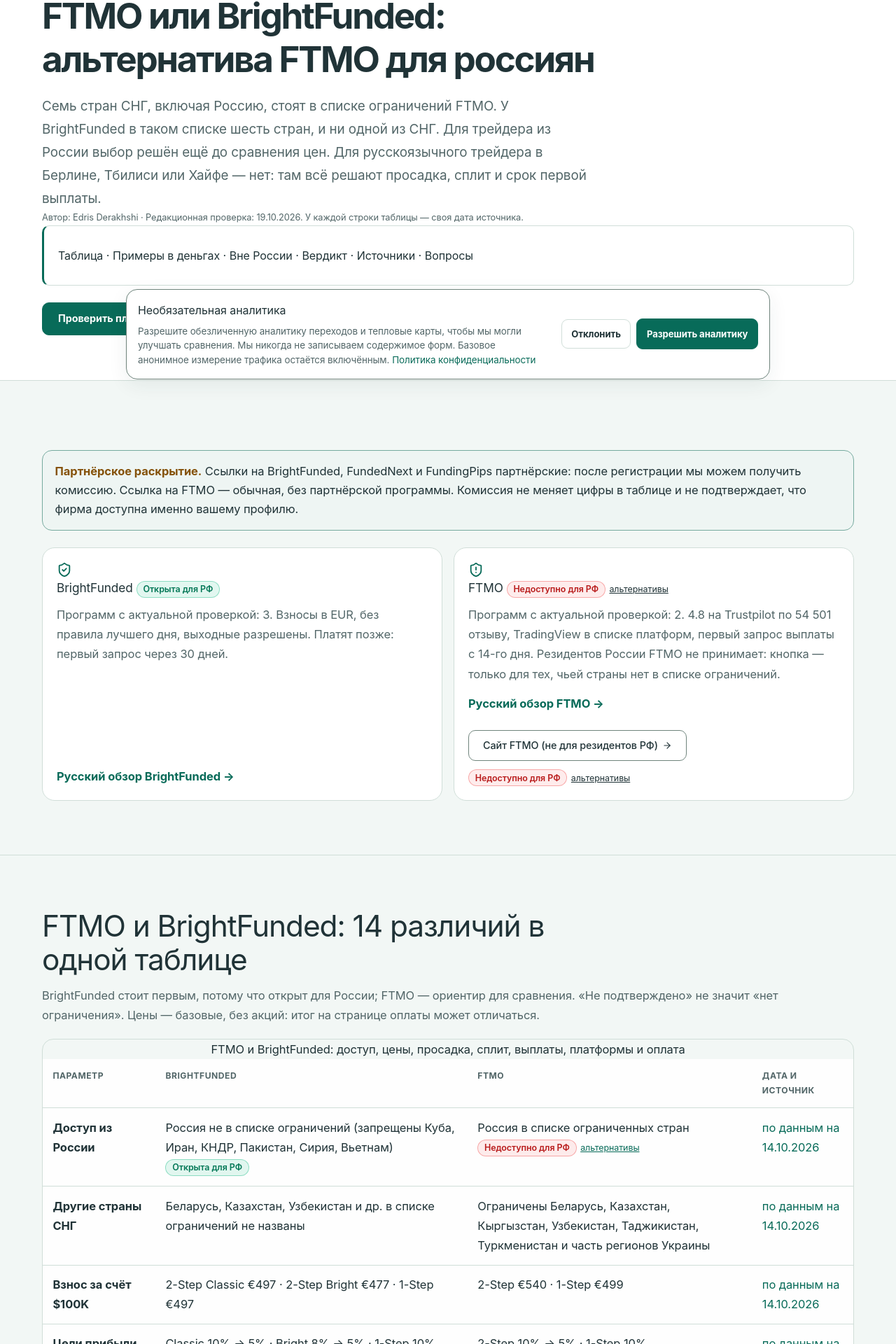
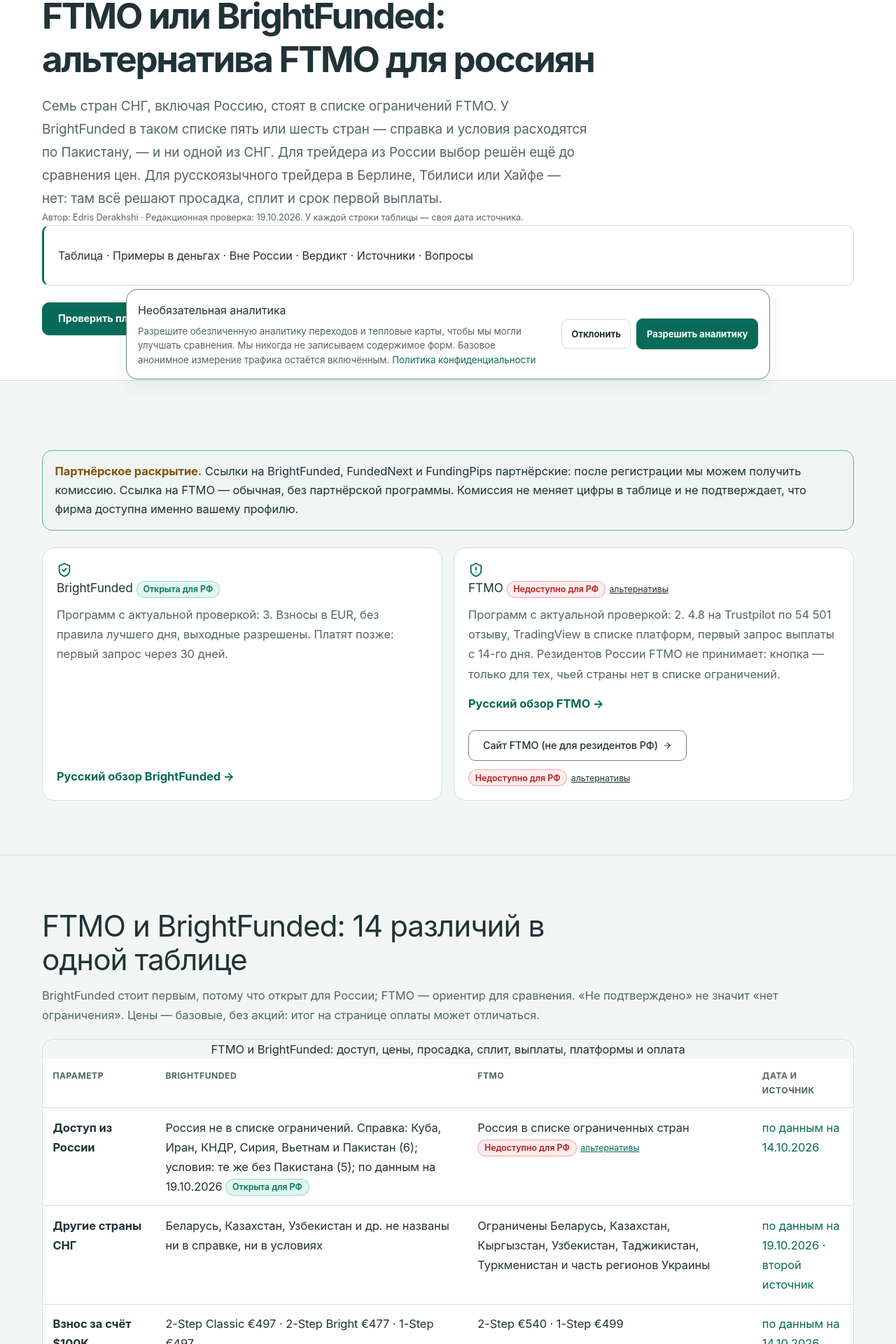
Before and after one commit to Vilmanis99/tradersfund, a Next.js app: page /ru/ftmo-vs-bright-funded in a window 1280 px wide. Shown: the part 226-2146 px from the top of the page at 70% size. Built offline with nearby package versions, Linux system fonts and the light colour scheme; no server answers.

Commit message:
content(ru): ftmo-vs-bright-funded — BrightFunded restricted countries per help centre (6, incl. Pakistan) and Terms §2 (5), checked 19.10.2026

```diff
--- a/app/ru/ftmo-vs-bright-funded/page.tsx
+++ b/app/ru/ftmo-vs-bright-funded/page.tsx
@@ -28,6 +28,8 @@ export const metadata: Metadata = {
 
 /** Dated facts from Prop Firm Tracker files (/workspace/ru-data/2026-10-14-*.md) and firms.json rule evidence. */
 const TRACKER_CAPTURE = '2026-10-14'
+/** BrightFunded country sources re-read 2026-10-19: help article (updated 15.09.2026) lists 6 incl. Pakistan; Terms §2 list 5 without Pakistan and reserve further restrictions. */
+const BRIGHT_COUNTRIES_CHECKED = '2026-10-19'
 const RULES_CAPTURE = '2026-10-15'
 const TRUSTPILOT_CAPTURE = '2026-10-15'
 /** /workspace/ru-data/2026-10-19-ftmo-brightfunded-payments.md (ftmo.com global pages, not FTMO US). */
@@ -43,6 +45,7 @@ const SOURCES = {
   ftmoCryptoWithdrawals: 'https://ftmo.com/en/crypto-withdrawals/',
   brightPayouts: 'https://help.brightfunded.com/en/articles/9241681-how-can-i-get-paid',
   brightCountries: 'https://help.brightfunded.com/en/articles/9286630-what-countries-are-restricted-at-brightfunded',
+  brightTerms: 'https://brightfunded.com/terms-and-conditions',
   brightCrypto: 'https://help.brightfunded.com/en/articles/9286623-can-i-pay-for-my-challenge-with-crypto',
   brightCards: 'https://help.brightfunded.com/en/articles/12000749-the-most-frequently-asked-general-questions',
   brightReward: 'https://help.brightfunded.com/en/articles/9268736-how-does-my-reward-split-work-on-my-funded-account',
@@ -62,7 +65,7 @@ const faqs: RussianFaqItem[] = [
   },
   {
     q: 'BrightFunded работает с Россией?',
-    a: `${asOf(TRACKER_CAPTURE)} России нет в списке ограничений BrightFunded: справка называет Кубу, Иран, Северную Корею, Пакистан, Сирию и Вьетнам. Отсутствие страны в списке — не персональное одобрение: гражданство, адрес, KYC и способ выплаты всё равно проверяются по вашему профилю.`,
+    a: `${asOf(BRIGHT_COUNTRIES_CHECKED)} России нет ни в одном списке ограничений BrightFunded. Справка (обновлена 15.09.2026) называет шесть стран: Кубу, Иран, Северную Корею, Сирию, Вьетнам и Пакистан. Условия (п. 2) называют пять, без Пакистана, но оставляют за фирмой право ограничивать и другие страны, поэтому для новой регистрации действует более строгий список справки. Отсутствие страны в списке — не персональное одобрение: гражданство, адрес, KYC и способ выплаты всё равно проверяются по вашему профилю.`,
   },
   {
     q: 'Чем оплатить челлендж BrightFunded из России?',
@@ -147,15 +150,15 @@ export default function RussianFtmoVsBrightFundedPage() {
   const rows: Array<{ id: string; field: string; bright: ReactNode; ftmo: ReactNode; date: string; source: string; source2?: string }> = [
     {
       id: 'russia', field: 'Доступ из России',
-      bright: <>Россия не в списке ограничений (запрещены Куба, Иран, КНДР, Пакистан, Сирия, Вьетнам) <RuAccessBadge firm="bright-funded" /></>,
+      bright: <>Россия не в списке ограничений. Справка: Куба, Иран, КНДР, Сирия, Вьетнам и Пакистан (6); условия: те же без Пакистана (5); {asOf(BRIGHT_COUNTRIES_CHECKED)} <RuAccessBadge firm="bright-funded" /></>,
       ftmo: <>Россия в списке ограниченных стран <RuAccessBadge firm="ftmo" /></>,
       date: TRACKER_CAPTURE, source: SOURCES.ftmoCountries,
     },
     {
       id: 'cis', field: 'Другие страны СНГ',
-      bright: 'Беларусь, Казахстан, Узбекистан и др. в списке ограничений не названы',
+      bright: 'Беларусь, Казахстан, Узбекистан и др. не названы ни в справке, ни в условиях',
       ftmo: 'Ограничены Беларусь, Казахстан, Кыргызстан, Узбекистан, Таджикистан, Туркменистан и часть регионов Украины',
-      date: TRACKER_CAPTURE, source: SOURCES.brightCountries,
+      date: BRIGHT_COUNTRIES_CHECKED, source: SOURCES.brightCountries, source2: SOURCES.brightTerms,
     },
     {
       id: 'price', field: 'Взнос за счёт $100K',
@@ -267,8 +270,8 @@ export default function RussianFtmoVsBrightFundedPage() {
           <div className="ru-eyebrow"><Scale size={14} aria-hidden="true" /> Правила против правил</div>
           <h1>{H1}</h1>
           <p className="ru-lead">
-            Семь стран СНГ, включая Россию, стоят в списке ограничений FTMO. У BrightFunded в таком списке шесть
-            стран, и ни одной из СНГ. Для трейдера из России выбор решён ещё до сравнения цен. Для русскоязычного
+            Семь стран СНГ, включая Россию, стоят в списке ограничений FTMO. У BrightFunded в таком списке пять или шесть
+            стран — справка и условия расходятся по Пакистану, — и ни одной из СНГ. Для трейдера из России выбор решён ещё до сравнения цен. Для русскоязычного
             трейдера в Берлине, Тбилиси или Хайфе — нет: там всё решают просадка, сплит и срок первой выплаты.
           </p>
           <p className="ru-source-line">Автор: <Link href="/authors/edris-derakhshi">Edris Derakhshi</Link> · Редакционная проверка: {ruDate(dateModified)}. У каждой строки таблицы — своя дата источника.</p>
@@ -338,7 +341,7 @@ export default function RussianFtmoVsBrightFundedPage() {
               </tbody>
             </table>
           </div>
-          <p className="ru-source-line">Цены и параметры программ — из датированных записей по каждой программе (самая ранняя — {ruDate(earliestCapture)}). Доступ по странам и сплит FTMO — проверка {ruDate(TRACKER_CAPTURE)}; способы оплаты, вывода и график выплат обеих фирм — {ruDate(PAYMENTS_CAPTURE)}, по официальным страницам ftmo.com и справке BrightFunded.</p>
+          <p className="ru-source-line">Цены и параметры программ — из датированных записей по каждой программе (самая ранняя — {ruDate(earliestCapture)}). Доступ по странам и сплит FTMO — проверка {ruDate(TRACKER_CAPTURE)}; списки стран BrightFunded — {ruDate(BRIGHT_COUNTRIES_CHECKED)}; способы оплаты, вывода и график выплат обеих фирм — {ruDate(PAYMENTS_CAPTURE)}, по официальным страницам ftmo.com и справке BrightFunded.</p>
         </div>
       </section>
 
@@ -462,7 +465,7 @@ export default function RussianFtmoVsBrightFundedPage() {
             <li><a href={SOURCES.ftmoReward} target="_blank" rel="noopener noreferrer">FTMO: доля и запрос вознаграждения</a> — {asOf(TRACKER_CAPTURE)}.</li>
             <li><a href={SOURCES.ftmoObjectives} target="_blank" rel="noopener noreferrer">FTMO: торговые цели, просадка и правило лучшего дня</a> — {asOf(RULES_CAPTURE)}.</li>
             <li><a href={SOURCES.ftmoPlatforms} target="_blank" rel="noopener noreferrer">FTMO: платформы</a> — {asOf(RULES_CAPTURE)}.</li>
-            <li><a href={SOURCES.brightCountries} target="_blank" rel="noopener noreferrer">BrightFunded: ограниченные страны</a> — {asOf(TRACKER_CAPTURE)}.</li>
+            <li data-russian-bright-country-conflict="help-six-terms-five"><a href={SOURCES.brightCountries} target="_blank" rel="noopener noreferrer">BrightFunded: ограниченные страны (справка, обновлена 15.09.2026; шесть стран с Пакистаном)</a> и <a href={SOURCES.brightTerms} target="_blank" rel="noopener noreferrer">условия, п. 2 (пять стран без Пакистана)</a> — {asOf(BRIGHT_COUNTRIES_CHECKED)}.</li>
             <li><a href={SOURCES.brightCrypto} target="_blank" rel="noopener noreferrer">BrightFunded: оплата криптовалютой</a> и <a href={SOURCES.brightCards} target="_blank" rel="noopener noreferrer">оплата картой</a> — {asOf(PAYMENTS_CAPTURE)}.</li>
             <li><a href={SOURCES.ftmoPayments} target="_blank" rel="noopener noreferrer">FTMO: способы оплаты челленджа</a>, <a href={SOURCES.ftmoReward} target="_blank" rel="noopener noreferrer">вывод вознаграждения</a> и <a href={SOURCES.ftmoCryptoWithdrawals} target="_blank" rel="noopener noreferrer">вывод в криптовалюте</a> — {asOf(PAYMENTS_CAPTURE)}.</li>
             <li><a href={SOURCES.brightReward} target="_blank" rel="noopener noreferrer">BrightFunded: сплит и график выплат</a> и <a href={SOURCES.brightPayouts} target="_blank" rel="noopener noreferrer">способы выплаты</a> — {asOf(PAYMENTS_CAPTURE)}.</li>
```
Also changed, not shown: scripts/release-crawl.mjs.
